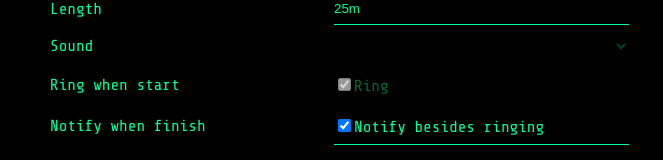
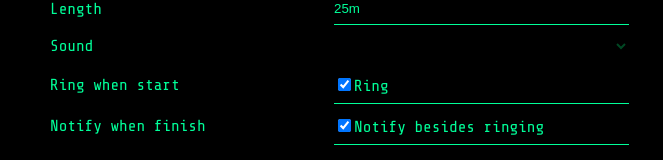
Before and after one commit to ginpei/giclock, a Nuxt app: page /preferences in a window 1280 px wide. Shown: the part 158-318 px from the top of the page, without its empty margins (308-971 px from the left). Built offline with nearby package versions, Linux system fonts and the light colour scheme.

Commit message:
ring when start

```diff
--- a/pages/index.vue
+++ b/pages/index.vue
@@ -65,6 +65,7 @@ export default {
 
     ...mapState('preferences', [
       'notifyWhenFinish',
+      'ringWhenStart',
     ]),
   },
 
@@ -152,7 +153,7 @@ export default {
     startPomodoro ({ sLength: _sLength, silent } = {}) {
       const sLength = _sLength || this.$store.state.preferences.length
 
-      if (!silent) {
+      if (this.ringWhenStart && !silent) {
         this.playChime()
       }
 
--- a/pages/preferences.vue
+++ b/pages/preferences.vue
@@ -9,8 +9,8 @@
           option(value="schoolChime") School Chime
           option(value="none") None
       SettingColumn(title="Ring when start")
-        label.SettingLayout-input.disabled
-          input(v-model="ringWhenStart" type="checkbox" disabled)
+        label.SettingLayout-input
+          input(v-model="ringWhenStart" type="checkbox")
           | Ring
       SettingColumn(title="Notify when finish")
         label.SettingLayout-input
```
